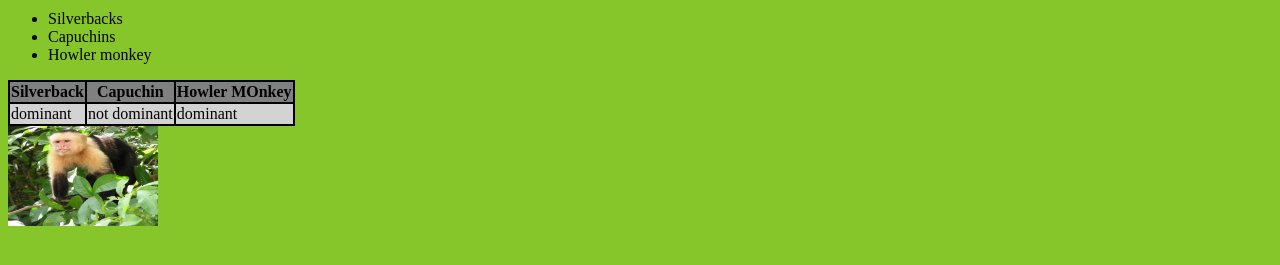
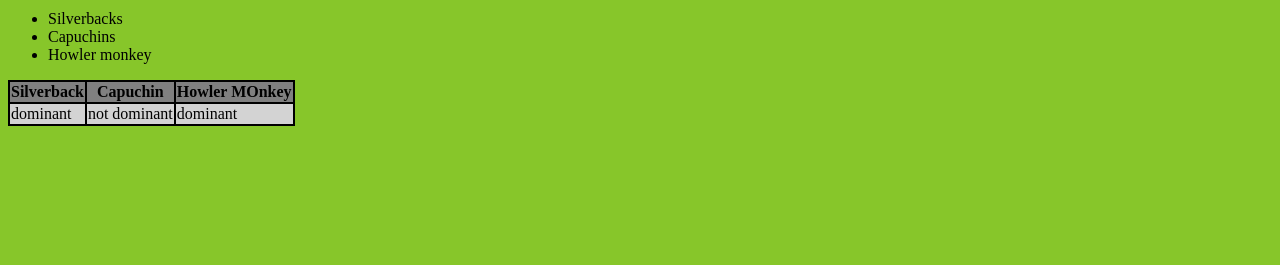
Before and after one commit to SHH-ICS/html-page-Joseph123231, a plain HTML site: page index.html in a window 1280 px wide. Shown: the part 109-374 px from the top of the page. Drawn offline with Linux system fonts and the light colour scheme; files that its build step writes are made by us from their sources.

Commit message:
Update index.html

```diff
--- a/index.html
+++ b/index.html
@@ -31,6 +31,5 @@
         <td>dominant</td>
       </tr>
     </table>
-    <img src="./images/Capuchin_Costa_Rica.jpg">
   </body>
 </html>
```
